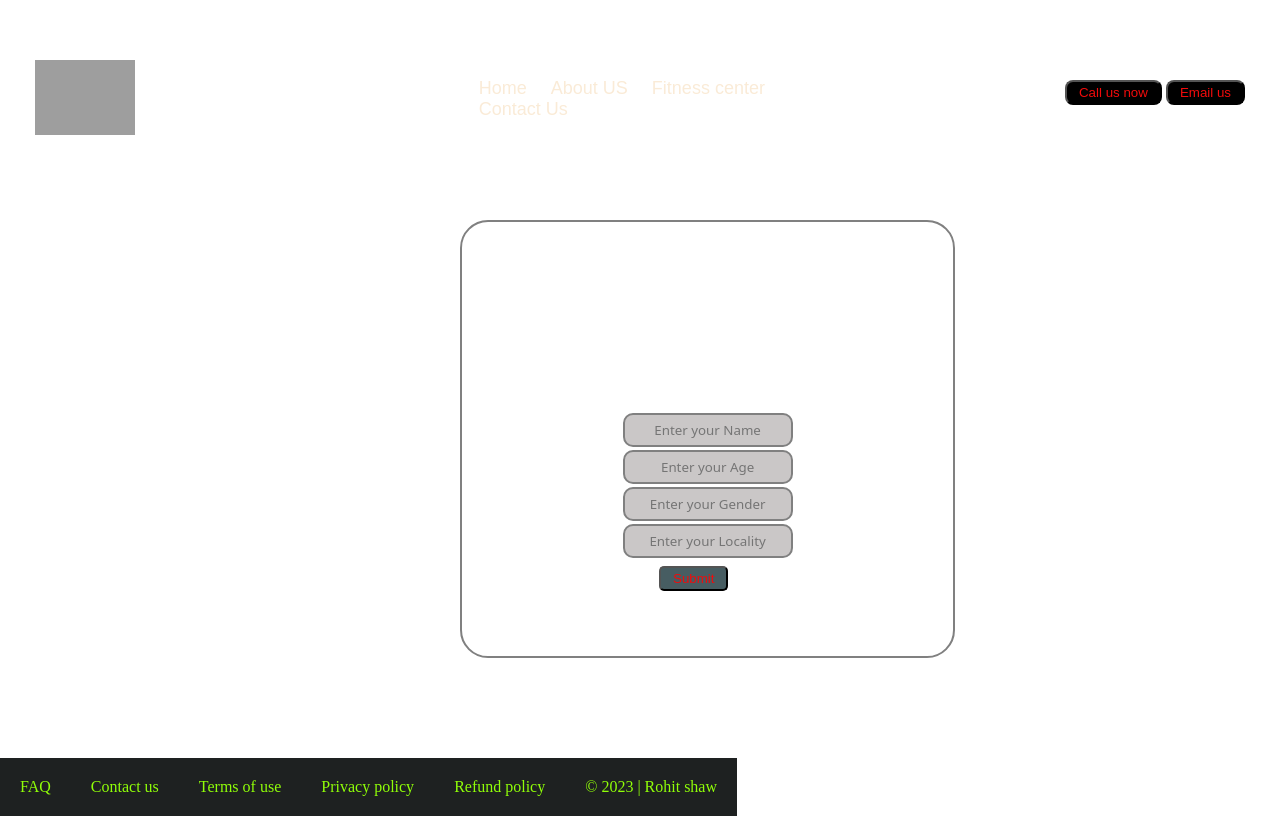
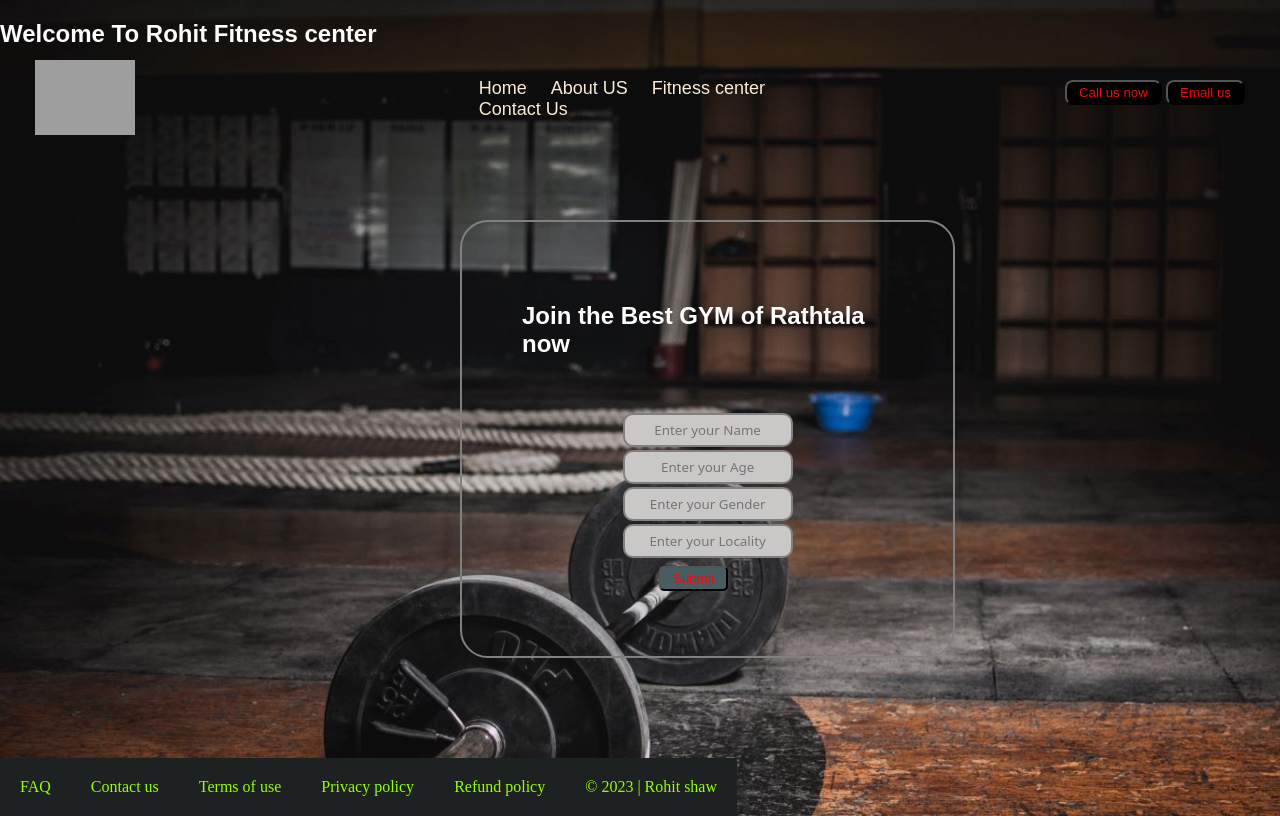
Before and after one commit to rohitshaw-10/gym_landing_page, a plain HTML site: page index.html in a window 1280 px wide. Drawn offline with Linux system fonts and the light colour scheme; grey boxes are pictures that could not be loaded.

Commit message:
Update index.html

```diff
--- a/index.html
+++ b/index.html
@@ -11,7 +11,7 @@
     body{
         padding: 0px;
         margin: 0px;
-        background: url(Pictures/bfg12.jpg);
+        background: url(bfg12.jpg);
     }
     .left{
         display: inline-block;
```
